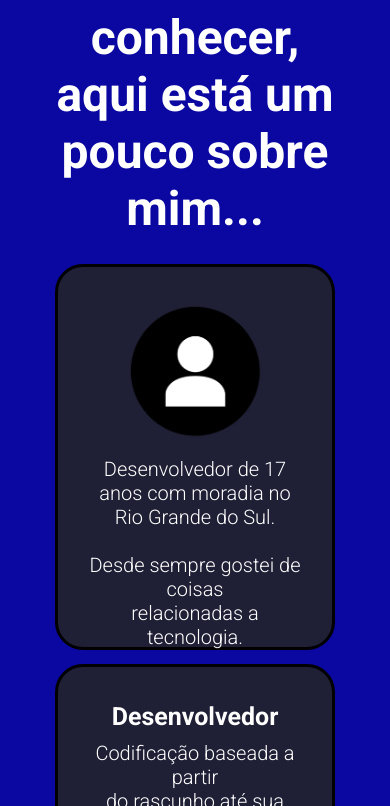
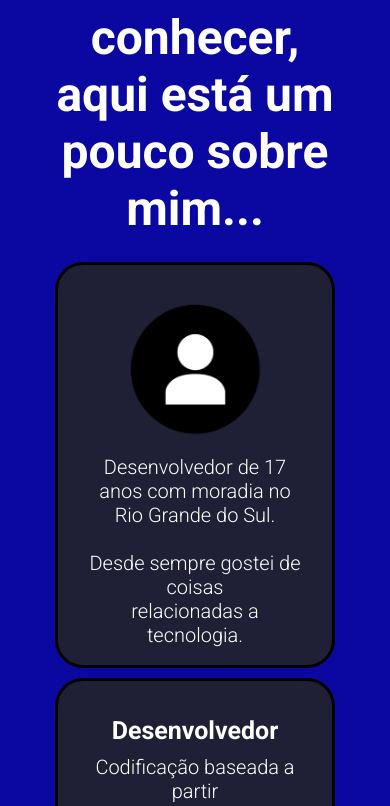
Before and after one commit to leonardonichele/flows, a React (Create React App) app: page /pt in a window 390 px wide. Shown: the part 802-1608 px from the top of the page. Built offline with nearby package versions, Linux system fonts and the light colour scheme; the HTML template or start-up script is replaced by a standard one.

Commit message:
pre-2021 fix mobile

```diff
--- a/src/styles/pages/eng.css
+++ b/src/styles/pages/eng.css
@@ -189,6 +189,6 @@
 
     #content .item {
         width: 290px;
-        height: 330px;
+        height: 350px;
     }
 }
--- a/src/styles/pages/pt.css
+++ b/src/styles/pages/pt.css
@@ -189,6 +189,6 @@
 
     #content .item {
         width: 290px;
-        height: 330px;
+        height: 350px;
     }
 }
```
